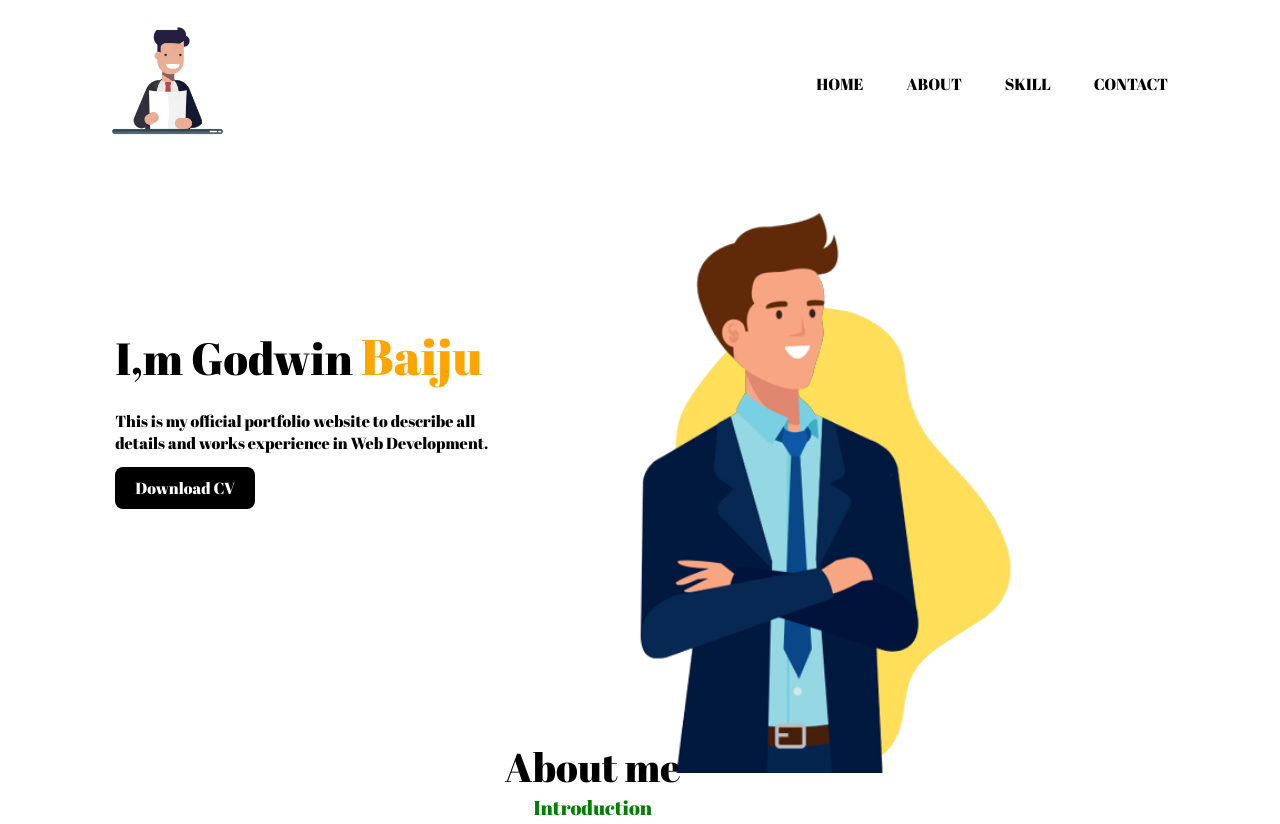
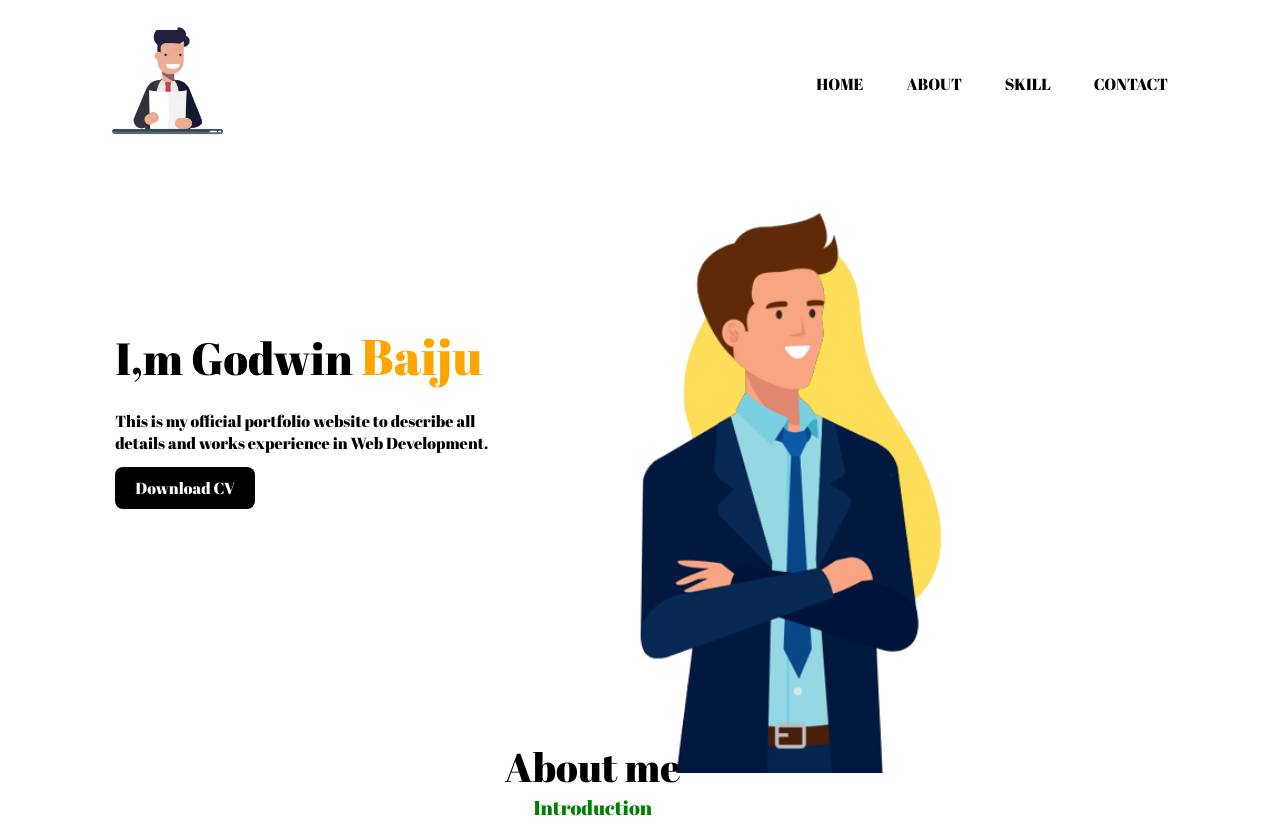
Before and after one commit to GodwinBaiju/portfolio, a plain HTML site: page index.html in a window 1280 px wide. Shown: the top 824 px of the page. Drawn offline with Linux system fonts and the light colour scheme; a web font is replaced by a local one.

Commit message:
px change

```diff
--- a/style.css
+++ b/style.css
@@ -79,16 +79,16 @@
     transition: bottom 1s ,left 2s;
 }
 #shape{
-    width: 350px;
-    height: 500px;
-    left: 156px;
+    width: 140%;
+    height: 103%;
+    left: 65%;
 }
 
 .images:hover #shape{
-    bottom: 80px;
+    bottom: 20%;
 }
 .images:hover #kuttai{
-    left: 40%;
+    left: 32%;
 }
 #about{
     margin: 18% 8% 0% 8px;
```
